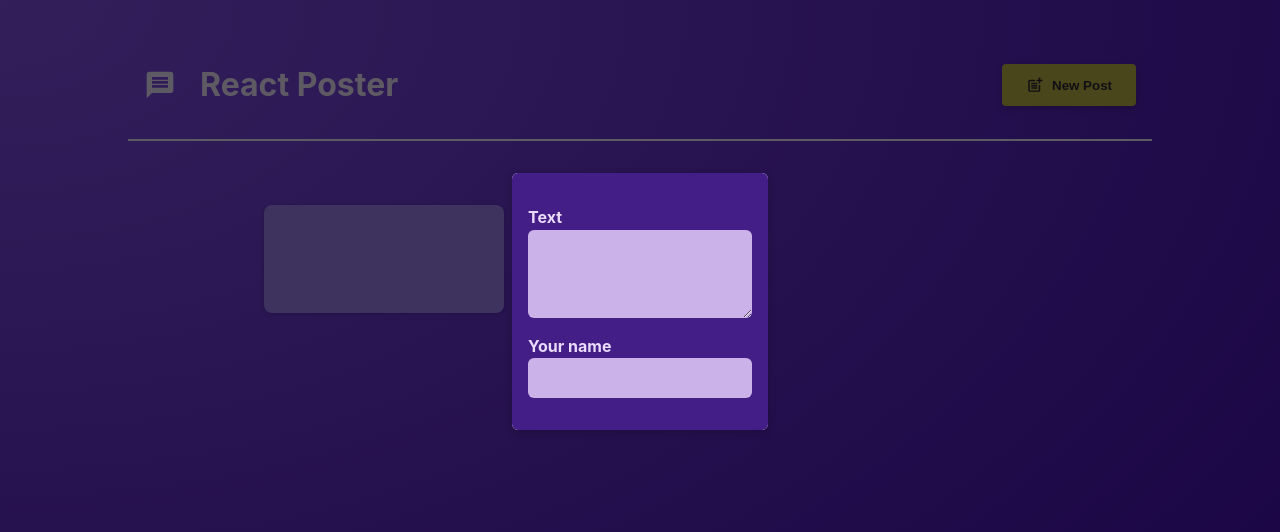
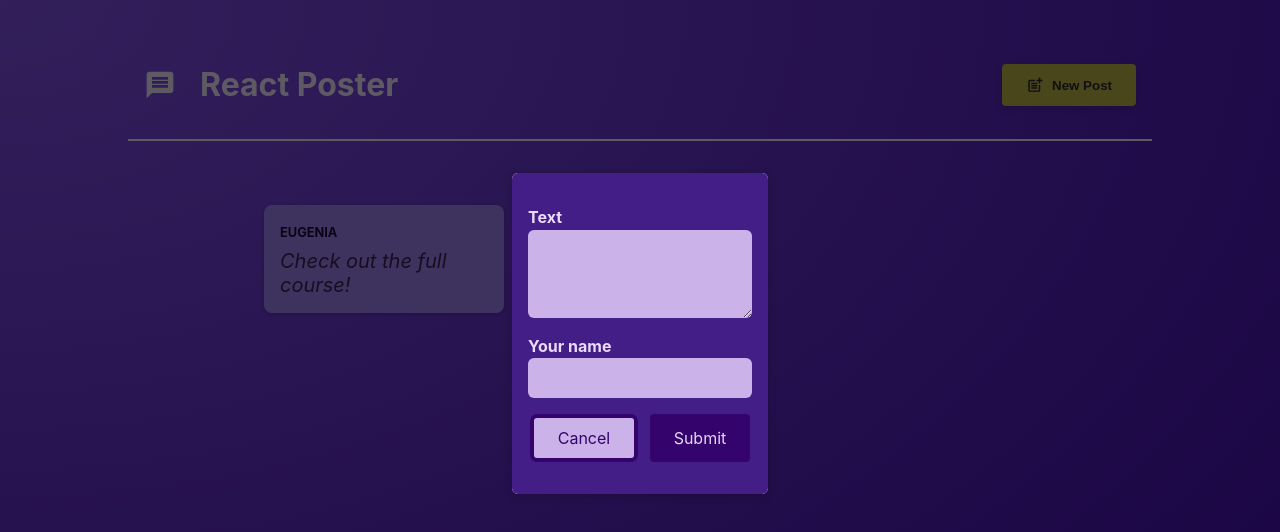
Before and after one commit to eugenia1984/react-and-nextjs-projects, a React (Vite) app in the folder react/post-app/: page / in a window 1280 px wide. Both pictures are taken after a click on the button "New Post". Shown: the top 532 px of the page. Built offline with nearby package versions, Linux system fonts and the light colour scheme.

Commit message:
feat: submitting the form

```diff
--- a/react/post-app/src/components/NewPost.jsx
+++ b/react/post-app/src/components/NewPost.jsx
@@ -1,24 +1,53 @@
+import { useState } from "react";
+
 import PropTypes from "prop-types";
 
 import classes from "./NewPost.module.css";
 
-const NewPost = ({ onBodyChange, onAuthorChange }) => {
+const NewPost = ({ onCancel }) => {
+  const [enteredBody, setEnteredBody] = useState("");
+  const [enteredAuthor, setEnteredAuthor] = useState("");
+
+  const bodyChangeHandler = (event) => {
+    setEnteredBody(event.target.value);
+  };
+
+  const authorChangeHandler = (event) => {
+    setEnteredAuthor(event.target.value);
+  };
+
+  const submitHandler = (event) => {
+    event.preventDefault();
+    const postData = {
+      body: enteredBody,
+      author: enteredAuthor
+    };
+
+    console.log("postData ", postData);
+
+    onCancel();
+  }
+
   return (
-    <form className={classes.form}>
+    <form className={classes.form} onSubmit={submitHandler}>
       <p>
         <label htmlFor="body">Text</label>
-        <textarea id="body" rows={3} required onChange={onBodyChange} />
+        <textarea id="body" rows={3} required onChange={bodyChangeHandler} />
       </p>
       <p>
         <label htmlFor="name">Your name</label>
-        <input type="text" id="name"  required onChange={onAuthorChange} />
+        <input type="text" id="name"  required onChange={authorChangeHandler} />
+      </p>
+      <p className={classes.actions}>
+        <button type="button" onClick={onCancel}>Cancel</button>
+        <button type="submit">Submit</button>
       </p>
     </form>
   );
 };
 
 NewPost.propTypes = {
-  onBodyChange: PropTypes.function,
-  onAuthorChange: PropTypes.function,
+  onCancel: PropTypes.function,
 };
+
 export default NewPost;
--- a/react/post-app/src/components/NewPost.module.css
+++ b/react/post-app/src/components/NewPost.module.css
@@ -25,7 +25,7 @@
 
 .actions {
   display: flex;
-  justify-content: flex-end;
+  justify-content: space-around;
   gap: 0.5rem;
 }
 
@@ -44,9 +44,17 @@
 }
 
 .actions button[type='button'] {
-  background-color: transparent;
+  background-color: #cbb3e9;
+  border: 4px solid #34036c;
+  border-radius: 7px;
+  -webkit-border-radius: 7px;
+  -moz-border-radius: 7px;
+  -ms-border-radius: 7px;
+  -o-border-radius: 7px;
+  color: #34036c;
 }
 
 .actions button[type='button']:hover {
-  color: #d1bee6;
+  color: #1f033e;
+  background-color: #ddceef;
 }
--- a/react/post-app/src/components/Post.jsx
+++ b/react/post-app/src/components/Post.jsx
@@ -12,8 +12,8 @@ const Post = ({ author, body }) => {
 };
 
 Post.propTypes = {
-  author: PropTypes.string.isRequired,
-  body: PropTypes.string.isRequired,
+  author: PropTypes.string,
+  body: PropTypes.string,
 };
 
 export default Post;
--- a/react/post-app/src/components/PostList.jsx
+++ b/react/post-app/src/components/PostList.jsx
@@ -1,5 +1,3 @@
-import { useState } from "react";
-
 import PropTypes from "prop-types";
 
 import NewPost from "./NewPost";
@@ -9,29 +7,14 @@ import Modal from "./Modal";
 import classes from "./PostList.module.css";
 
 const PostsList = ({ isPosting, onStopPosting }) => {
-  const [enteredBody, setEnteredBody] = useState("");
-  const [enteredAuthor, setEnteredAuthor] = useState("");
-
-  const bodyChangeHandler = (event) => {
-    setEnteredBody(event.target.value);
-  };
-
-  const authorChangeHandler = (event) => {
-    setEnteredAuthor(event.target.value);
-  };
-
   return (
     <>
       {isPosting && (
         <Modal onClose={onStopPosting}>
-          <NewPost
-            onBodyChange={bodyChangeHandler}
-            onAuthorChange={authorChangeHandler}
-          />
+          <NewPost onCancel={onStopPosting} />
         </Modal>
       )}
       <ul className={classes.posts}>
-        <Post author={enteredAuthor} body={enteredBody} />
         <Post author="Eugenia" body="Check out the full course!" />
       </ul>
     </>
```
Also changed, not shown: 1 other file (tests, documents, lock files or other folders).
